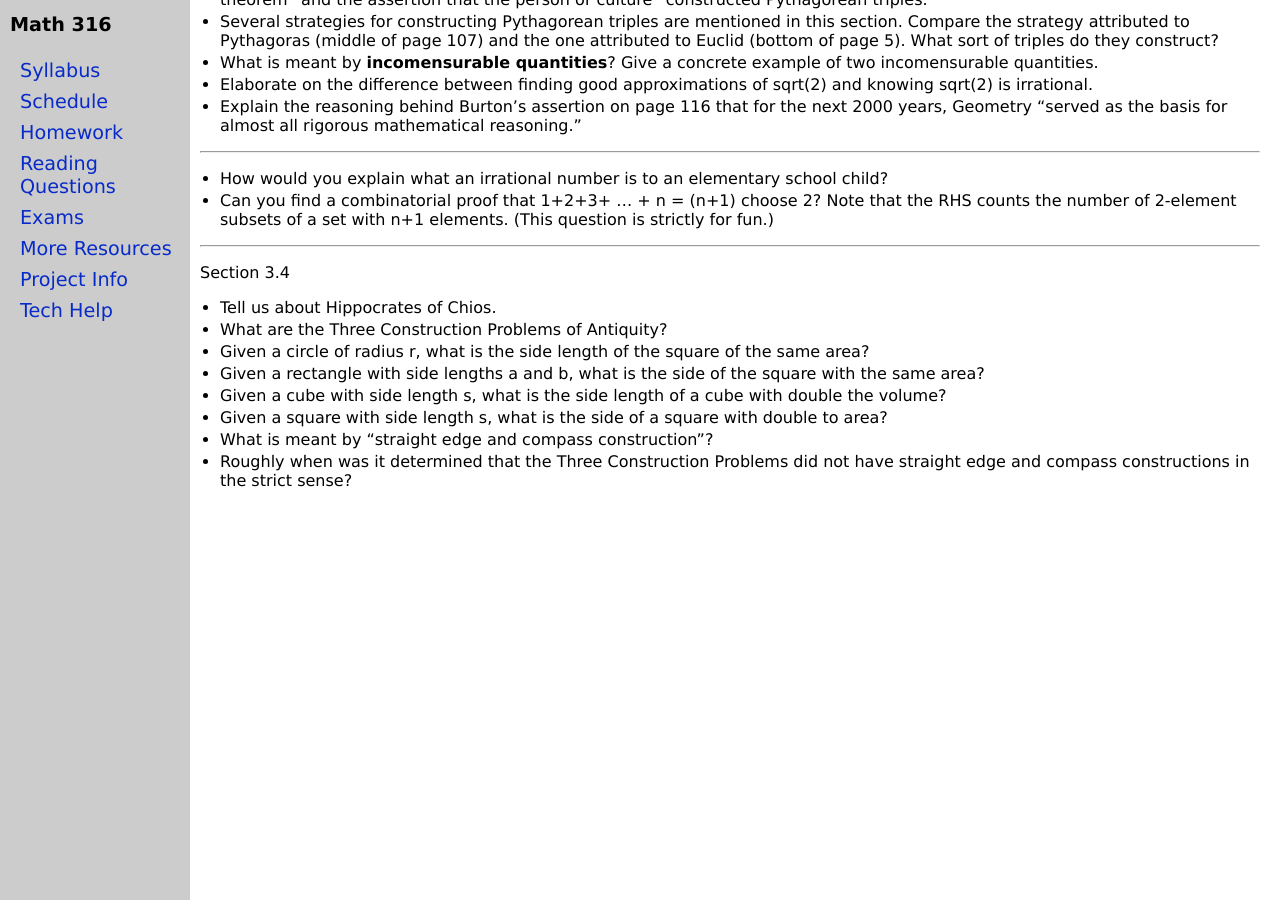
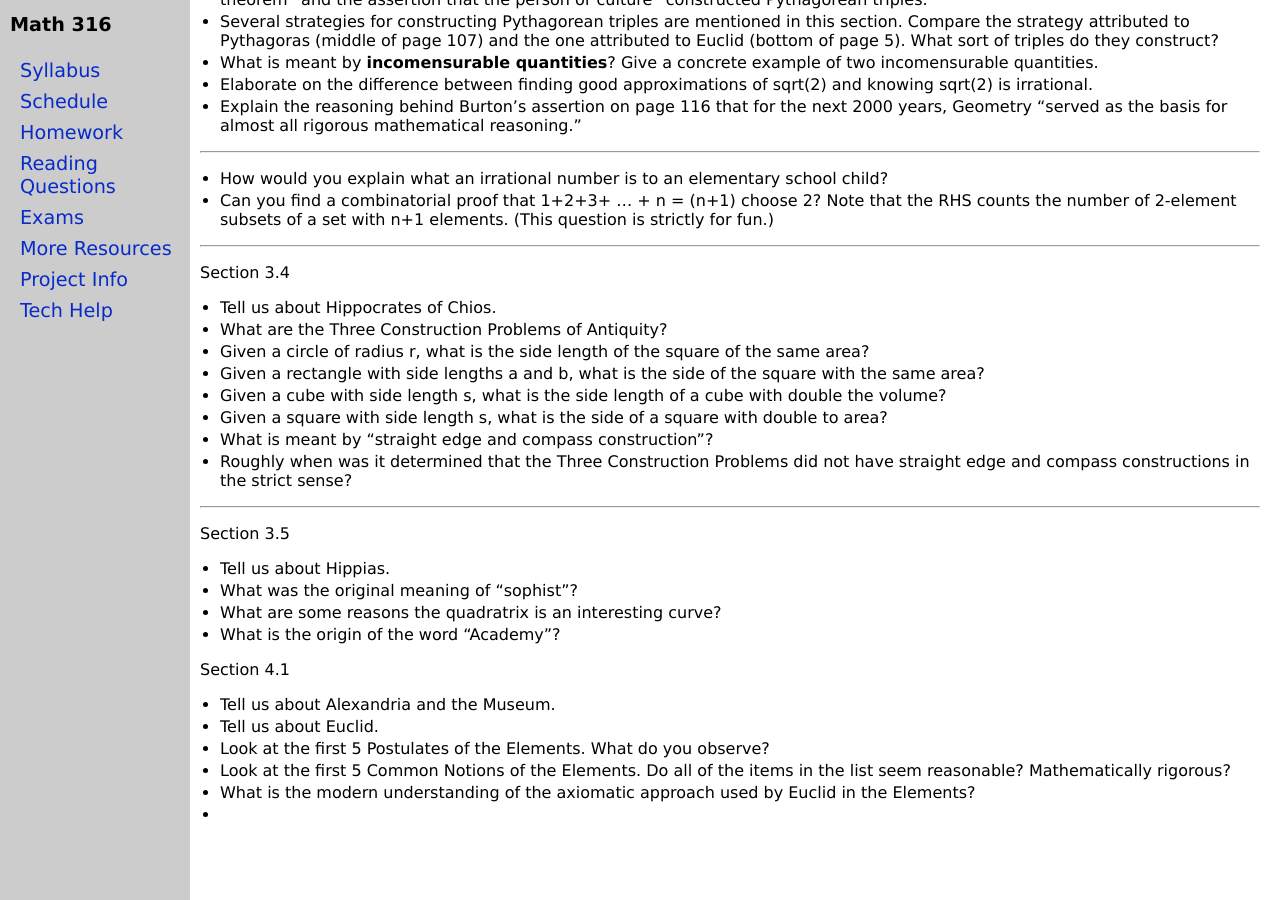
Before and after one commit to jrfaudree/HOM, a Jekyll site: the page built from rq.md, in a window 1280 px wide and 900 px high, scrolled down 2627 px. Built offline with Jekyll 4.4.1, drawn with Linux system fonts in a browser that asks for light colours.

Commit message:
Update rq.md

```diff
--- a/rq.md
+++ b/rq.md
@@ -137,4 +137,20 @@ Section 3.4
 - What is meant by "straight edge and compass construction"?
 - Roughly when was it determined that the Three Construction Problems did not have straight edge and compass constructions in the strict sense?
 
+________________
+
+Section 3.5
+- Tell us about Hippias.
+- What was the original meaning of "sophist"?
+- What are some reasons the quadratrix is an interesting curve?
+- What is the origin of the word "Academy"?
+
+Section 4.1
+- Tell us about Alexandria and the Museum.
+- Tell us about Euclid.
+- Look at the first 5 Postulates of the Elements. What do you observe?
+- Look at the first 5 Common Notions of the Elements. Do all of the items in the list seem reasonable? Mathematically rigorous?
+- What is the modern understanding of the axiomatic approach used by Euclid in the Elements?
+-
+
 <div style="padding-bottom: 40px"></div>
```
